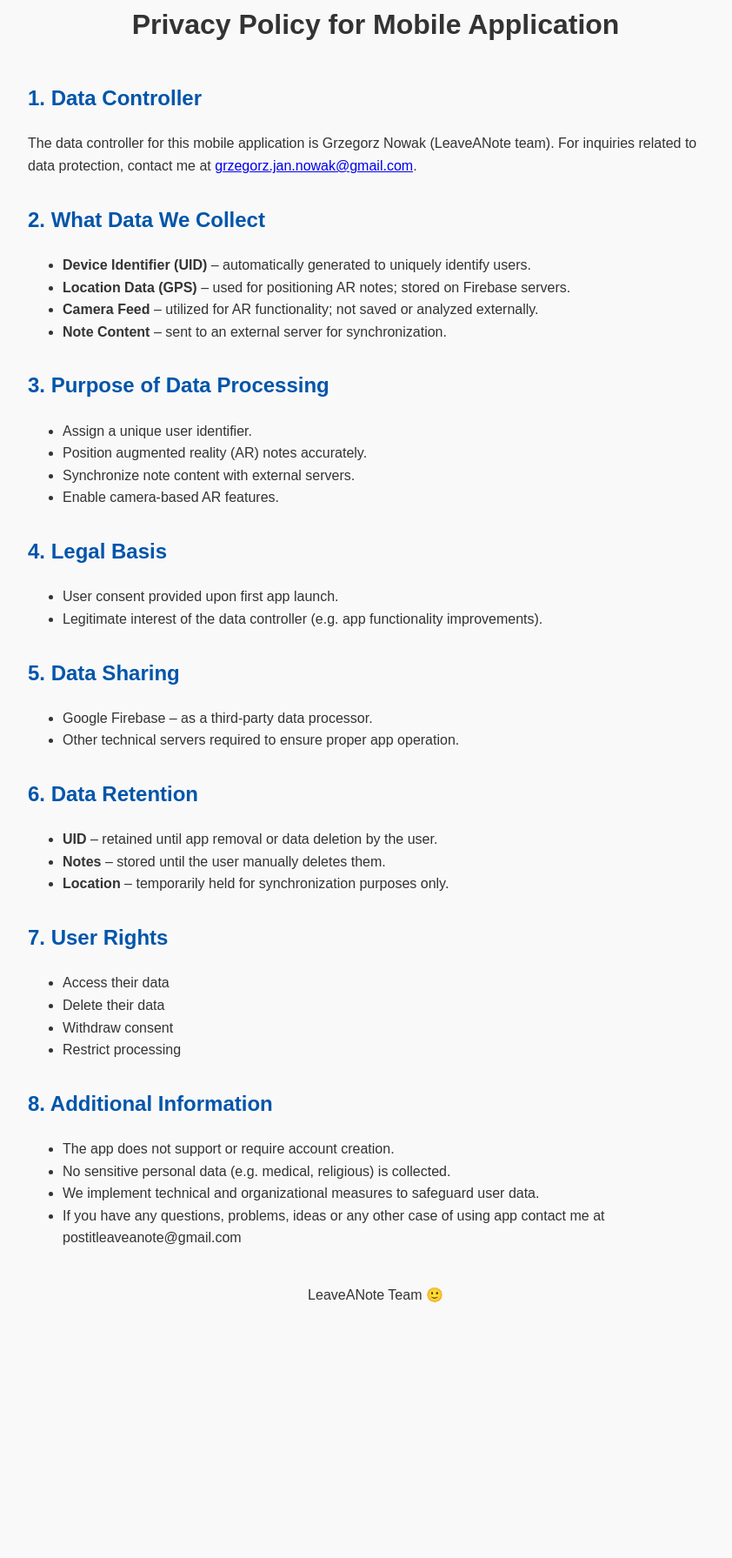
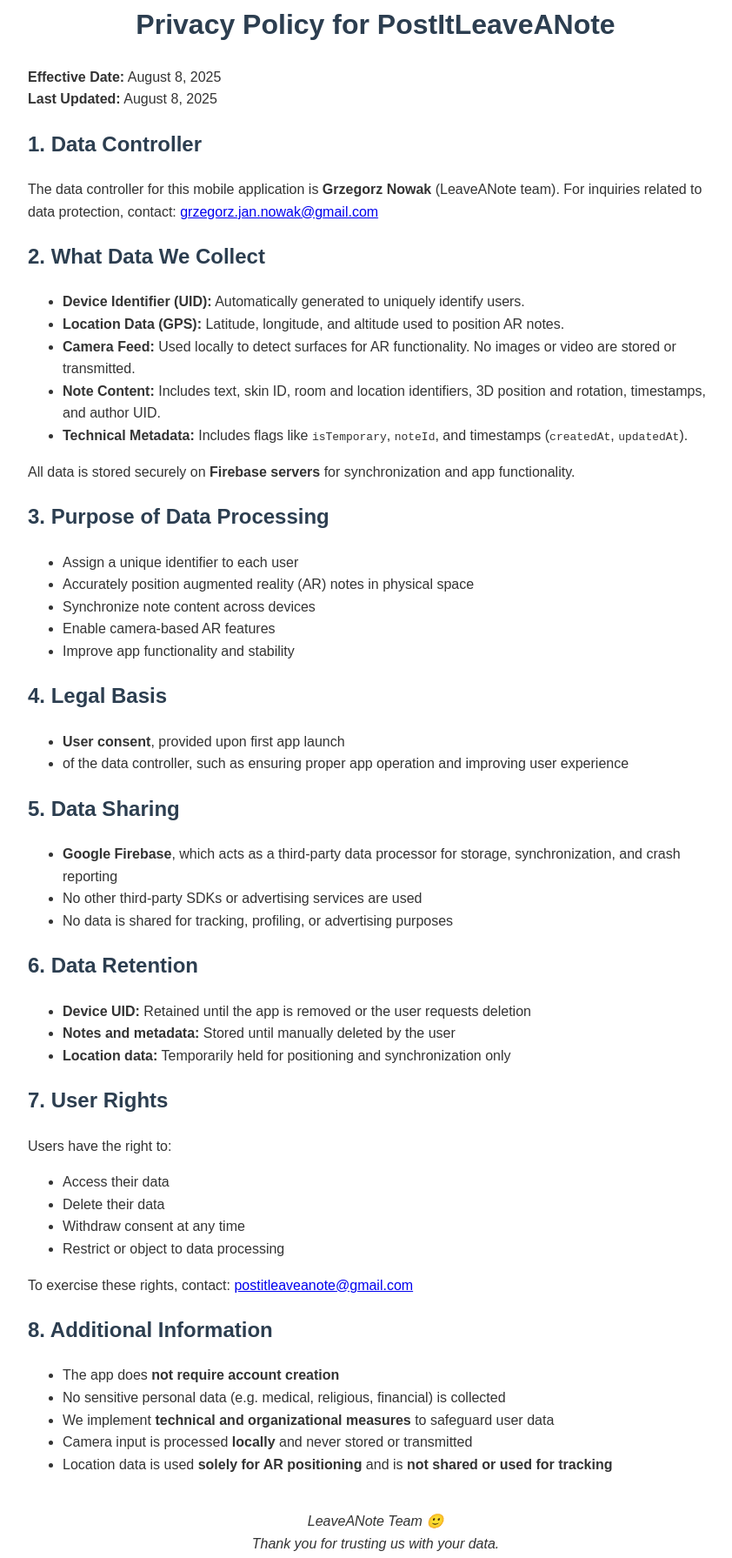
Before and after one commit to aczykoty/PrivacyPolicy, a plain HTML site: page index.html in a window 1280 px wide. Shown: the part 37-1828 px from the top of the page at 87% size, without its empty margins (208-1050 px from the left). Before the commit the page ends 1579 px from the top, so only its background shows below. Drawn offline with Linux system fonts and the light colour scheme.

Commit message:
Update index.html

```diff
--- a/index.html
+++ b/index.html
@@ -1,90 +1,98 @@
 <!DOCTYPE html>
 <html lang="en">
 <head>
-  <meta charset="UTF-8">
-  <title>Privacy Policy – LeaveANote</title>
-  <meta name="viewport" content="width=device-width, initial-scale=1">
+  <meta charset="UTF-8" />
+  <meta name="viewport" content="width=device-width, initial-scale=1.0"/>
+  <title>Privacy Policy – PostItLeaveANote</title>
   <style>
     body {
       font-family: Arial, sans-serif;
+      line-height: 1.6;
       max-width: 800px;
       margin: 40px auto;
       padding: 0 20px;
-      line-height: 1.6;
-      background-color: #f9f9f9;
       color: #333;
+    }
+    h1, h2 {
+      color: #2c3e50;
     }
     h1 {
       text-align: center;
-      margin-bottom: 40px;
     }
-    h2 {
-      margin-top: 30px;
-      color: #0055aa;
-    }
-    p {
-      margin: 10px 0;
+    footer {
+      margin-top: 40px;
+      font-style: italic;
+      text-align: center;
     }
   </style>
 </head>
 <body>
-  <h1>Privacy Policy for Mobile Application</h1>
+  <h1>Privacy Policy for PostItLeaveANote</h1>
+  <p><strong>Effective Date:</strong> August 8, 2025<br/>
+     <strong>Last Updated:</strong> August 8, 2025</p>
 
   <h2>1. Data Controller</h2>
-  <p>The data controller for this mobile application is Grzegorz Nowak (LeaveANote team). For inquiries related to data protection, contact me at <a href="mailto:grzegorz.jan.nowak@gmail.com">grzegorz.jan.nowak@gmail.com</a>.</p>
+  <p>The data controller for this mobile application is <strong>Grzegorz Nowak</strong> (LeaveANote team).
+     For inquiries related to data protection, contact: <a href="mailto:grzegorz.jan.nowak@gmail.com">grzegorz.jan.nowak@gmail.com</a></p>
 
   <h2>2. What Data We Collect</h2>
   <ul>
-    <li><strong>Device Identifier (UID)</strong> – automatically generated to uniquely identify users.</li>
-    <li><strong>Location Data (GPS)</strong> – used for positioning AR notes; stored on Firebase servers.</li>
-    <li><strong>Camera Feed</strong> – utilized for AR functionality; not saved or analyzed externally.</li>
-    <li><strong>Note Content</strong> – sent to an external server for synchronization.</li>
+    <li><strong>Device Identifier (UID):</strong> Automatically generated to uniquely identify users.</li>
+    <li><strong>Location Data (GPS):</strong> Latitude, longitude, and altitude used to position AR notes.</li>
+    <li><strong>Camera Feed:</strong> Used locally to detect surfaces for AR functionality. No images or video are stored or transmitted.</li>
+    <li><strong>Note Content:</strong> Includes text, skin ID, room and location identifiers, 3D position and rotation, timestamps, and author UID.</li>
+    <li><strong>Technical Metadata:</strong> Includes flags like <code>isTemporary</code>, <code>noteId</code>, and timestamps (<code>createdAt</code>, <code>updatedAt</code>).</li>
   </ul>
+  <p>All data is stored securely on <strong>Firebase servers</strong> for synchronization and app functionality.</p>
 
   <h2>3. Purpose of Data Processing</h2>
   <ul>
-    <li>Assign a unique user identifier.</li>
-    <li>Position augmented reality (AR) notes accurately.</li>
-    <li>Synchronize note content with external servers.</li>
-    <li>Enable camera-based AR features.</li>
+    <li>Assign a unique identifier to each user</li>
+    <li>Accurately position augmented reality (AR) notes in physical space</li>
+    <li>Synchronize note content across devices</li>
+    <li>Enable camera-based AR features</li>
+    <li>Improve app functionality and stability</li>
   </ul>
 
   <h2>4. Legal Basis</h2>
   <ul>
-    <li>User consent provided upon first app launch.</li>
-    <li>Legitimate interest of the data controller (e.g. app functionality improvements).</li>
+    <li><strong>User consent</strong>, provided upon first app launch</li>
+    <li><strongLegitimate interest</strong> of the data controller, such as ensuring proper app operation and improving user experience</li>
   </ul>
 
   <h2>5. Data Sharing</h2>
   <ul>
-    <li>Google Firebase – as a third-party data processor.</li>
-    <li>Other technical servers required to ensure proper app operation.</li>
+    <li><strong>Google Firebase</strong>, which acts as a third-party data processor for storage, synchronization, and crash reporting</li>
+    <li>No other third-party SDKs or advertising services are used</li>
+    <li>No data is shared for tracking, profiling, or advertising purposes</li>
   </ul>
 
   <h2>6. Data Retention</h2>
   <ul>
-    <li><strong>UID</strong> – retained until app removal or data deletion by the user.</li>
-    <li><strong>Notes</strong> – stored until the user manually deletes them.</li>
-    <li><strong>Location</strong> – temporarily held for synchronization purposes only.</li>
+    <li><strong>Device UID:</strong> Retained until the app is removed or the user requests deletion</li>
+    <li><strong>Notes and metadata:</strong> Stored until manually deleted by the user</li>
+    <li><strong>Location data:</strong> Temporarily held for positioning and synchronization only</li>
   </ul>
 
   <h2>7. User Rights</h2>
+  <p>Users have the right to:</p>
   <ul>
     <li>Access their data</li>
     <li>Delete their data</li>
-    <li>Withdraw consent</li>
-    <li>Restrict processing</li>
+    <li>Withdraw consent at any time</li>
+    <li>Restrict or object to data processing</li>
   </ul>
+  <p>To exercise these rights, contact: <a href="mailto:postitleaveanote@gmail.com">postitleaveanote@gmail.com</a></p>
 
   <h2>8. Additional Information</h2>
   <ul>
-    <li>The app does not support or require account creation.</li>
-    <li>No sensitive personal data (e.g. medical, religious) is collected.</li>
-    <li>We implement technical and organizational measures to safeguard user data.</li>
-    <li>If you have any questions, problems, ideas or any other case of using app contact me at postitleaveanote@gmail.com</li>
-
+    <li>The app does <strong>not require account creation</strong></li>
+    <li>No sensitive personal data (e.g. medical, religious, financial) is collected</li>
+    <li>We implement <strong>technical and organizational measures</strong> to safeguard user data</li>
+    <li>Camera input is processed <strong>locally</strong> and never stored or transmitted</li>
+    <li>Location data is used <strong>solely for AR positioning</strong> and is <strong>not shared or used for tracking</strong></li>
   </ul>
 
-  <p style="text-align:center; margin-top:40px;">LeaveANote Team 🙂</p>
+  <footer>LeaveANote Team 🙂<br/>Thank you for trusting us with your data.</footer>
 </body>
 </html>
```
